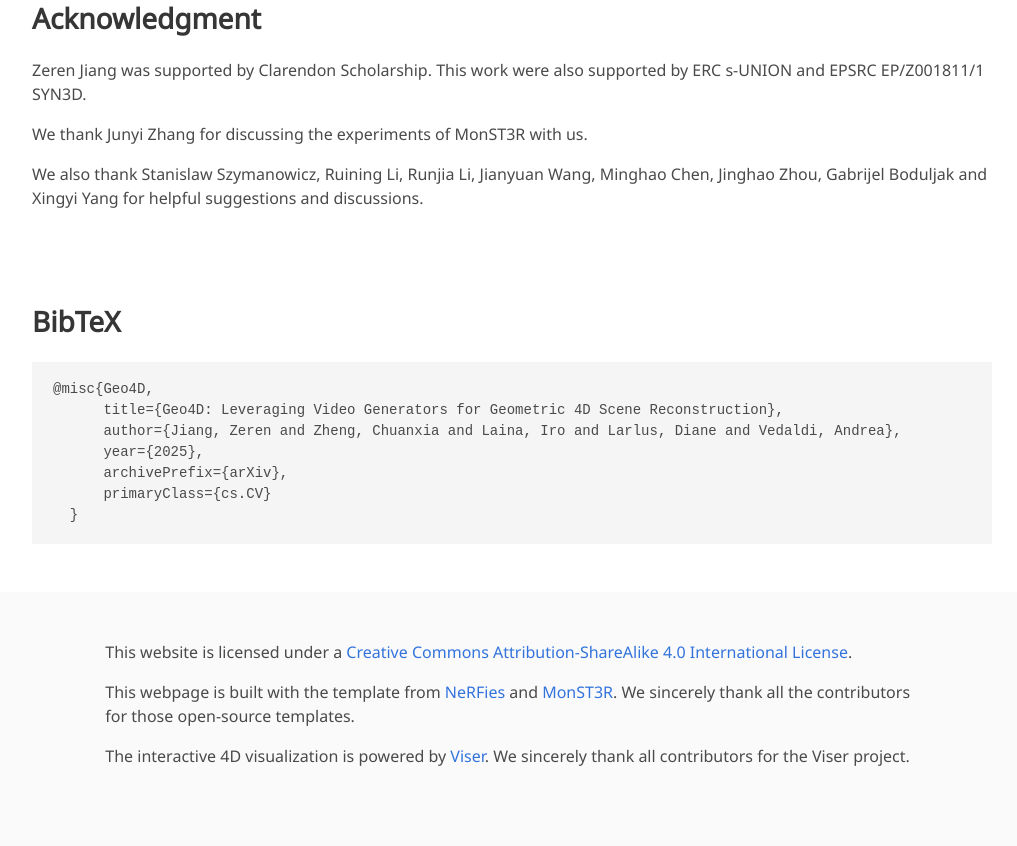
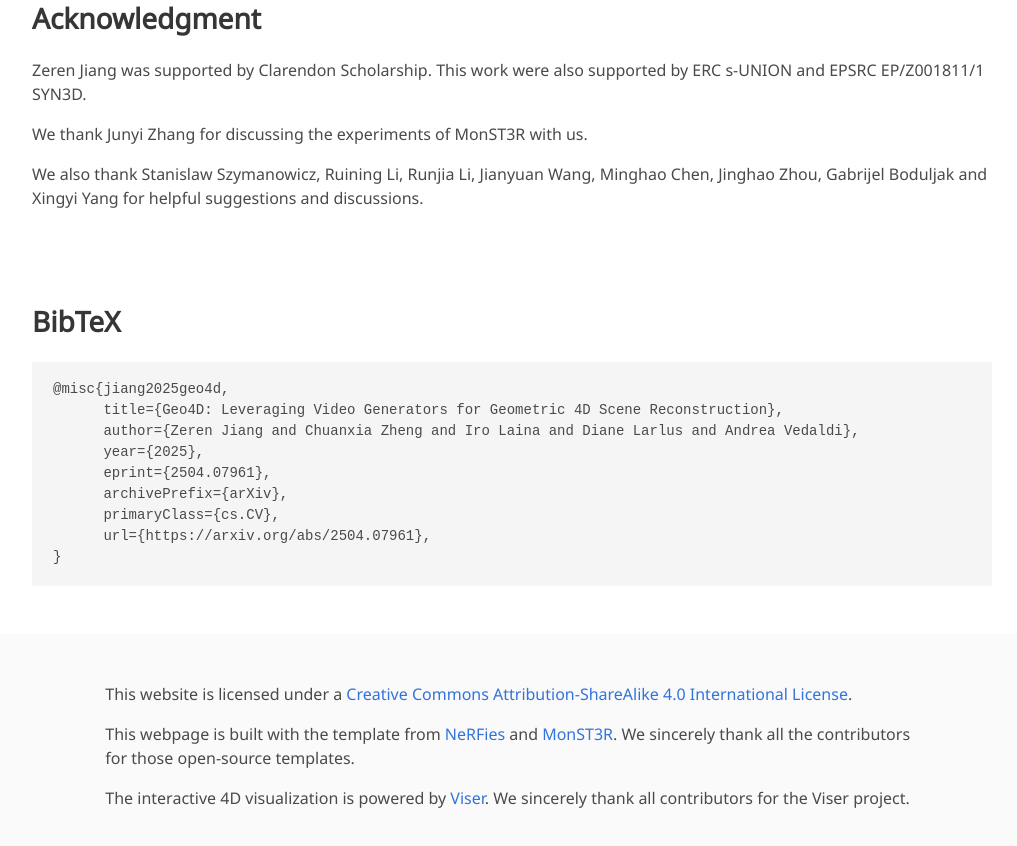
Before and after one commit to geo4d/geo4d.github.io, a plain HTML site: page index.html in a window 1280 px wide. Shown: the part 4085-4931 px from the top of the page, without its empty margins (128-1145 px from the left). Drawn offline with nearby package versions, Linux system fonts and the light colour scheme; some icons are missing; a web font is replaced by a local one.

Commit message:
update bibtex

```diff
--- a/index.html
+++ b/index.html
@@ -557,13 +557,15 @@
 <section class="section" id="BibTeX">
   <div class="container is-max-desktop content">
     <h2 class="title">BibTeX</h2>
-    <pre><code>@misc{Geo4D,
+    <pre><code>@misc{jiang2025geo4d,
       title={Geo4D: Leveraging Video Generators for Geometric 4D Scene Reconstruction},
-      author={Jiang, Zeren and Zheng, Chuanxia and Laina, Iro and Larlus, Diane and Vedaldi, Andrea},
+      author={Zeren Jiang and Chuanxia Zheng and Iro Laina and Diane Larlus and Andrea Vedaldi},
       year={2025},
+      eprint={2504.07961},
       archivePrefix={arXiv},
-      primaryClass={cs.CV}
-  }</code></pre>
+      primaryClass={cs.CV},
+      url={https://arxiv.org/abs/2504.07961},
+}</code></pre>
   </div>
 </section>
 
```
